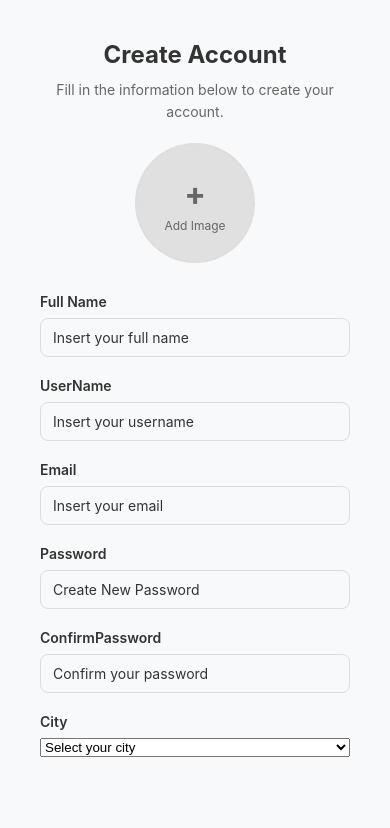
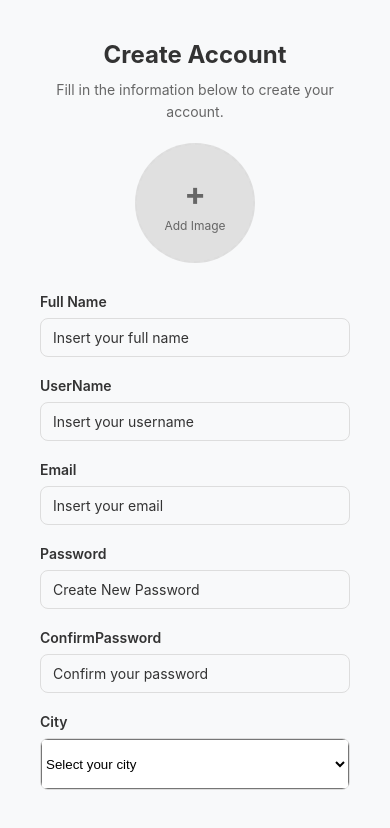
Before and after one commit to kalharaweragoda/NoteBook, a React Native app: screen / in a window 390 px wide. Shown: the top 828 px of the page. Built offline with nearby package versions, Linux system fonts and the light colour scheme.

Commit message:
create PickerContainer style

```diff
--- a/App.tsx
+++ b/App.tsx
@@ -81,7 +81,9 @@ export default function SignUpScreen() {
                 style={styles.picker}
                 onValueChange={(itemValue)=>setSelectedCity(itemValue)}>
                   <Picker.Item label="Select your city" value={''} />
-
+                  {cities.map((city,index)=>(
+                    <Picker.Item key={index} label={city} value={city} />
+                  ))}
                 </Picker>
               </View>
             </View>
@@ -172,4 +174,15 @@ export default function SignUpScreen() {
     fontSize: 14,
     color: '#333',
   },
+  pickerContainer: {
+    borderWidth: 1,
+    borderColor: '#dddddd',
+    borderRadius: 8,
+    overflow: 'hidden',
+    backgroundColor: '#fff',
+  },
+  picker: {
+    height: 50,
+    width: '100%',
+  },
 });
```
